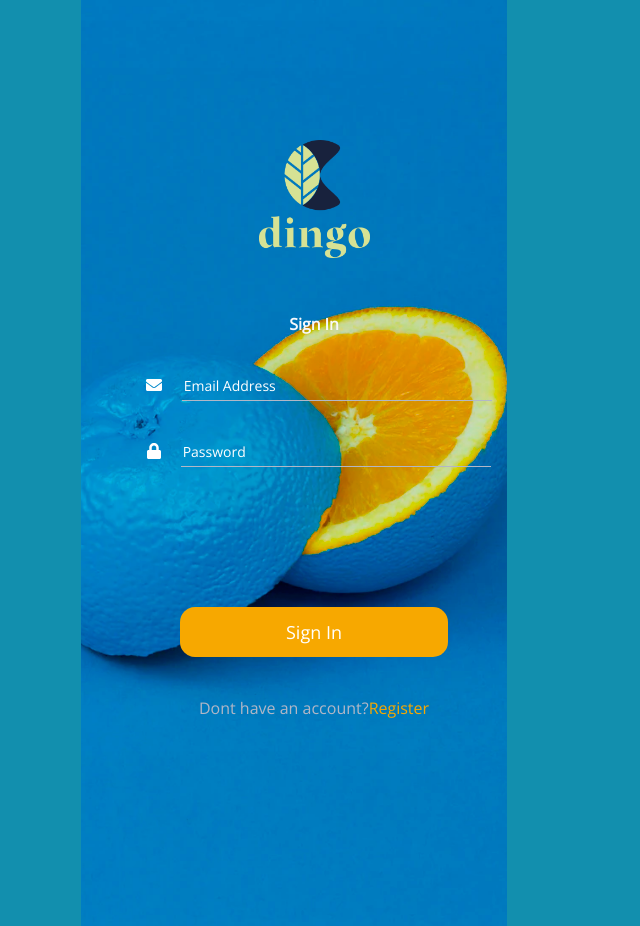
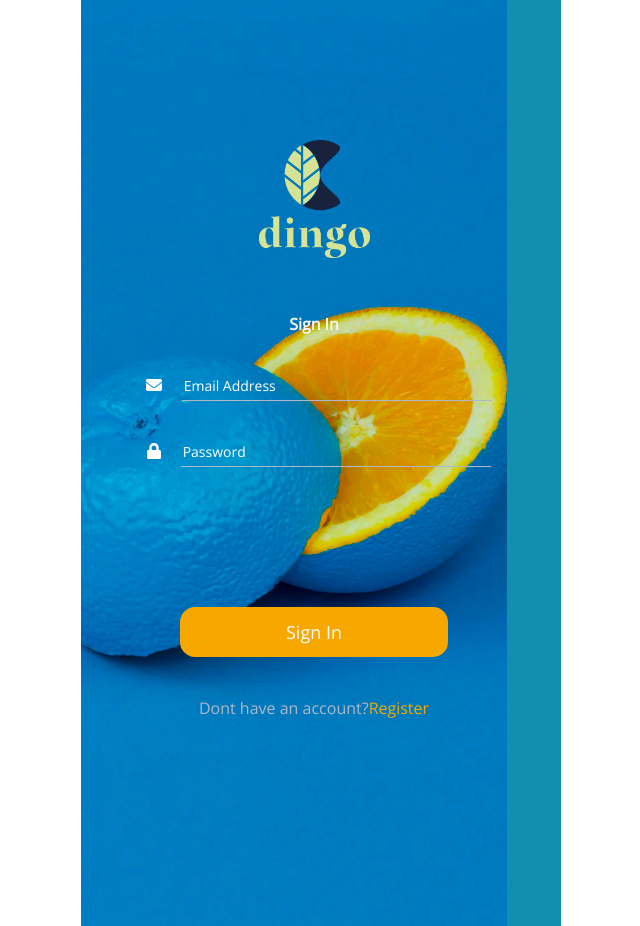
Before and after one commit to isabelgmeg/dingo-client, a React (Create React App) app in the folder client/: page /biometric in a window 1280 px wide. Shown: the whole page, without its empty margins (319-959 px from the left). Built offline with nearby package versions, Linux system fonts and the light colour scheme; no server answers; the HTML template or start-up script is replaced by a standard one.

Commit message:
added nav bar to pages

```diff
--- a/client/src/App.scss
+++ b/client/src/App.scss
@@ -7,4 +7,5 @@
     min-height: 926px;
     align-items: center;
     margin: auto;
+    background-color: $turquoise;
 }
--- a/client/src/components/IngredientCard/IngredientCard.scss
+++ b/client/src/components/IngredientCard/IngredientCard.scss
@@ -1,8 +1,5 @@
 @import "../../styles/utilities.scss";
 
-body {
-  background-color: $turquoise;
-}
 .ingredientCard {
   width: 100%;
   background-color: $off-white;
--- a/client/src/components/NavBar/NavBar.scss
+++ b/client/src/components/NavBar/NavBar.scss
@@ -33,7 +33,7 @@
             padding-inline: 0.5rem;
             display: inline-block;
             width: 100%;
-            height:40px;
+            height:30px;
             border-radius: 50%;
             font-size: 1rem;
             color:$off-white;
--- a/client/src/pages/BiometricPage.jsx
+++ b/client/src/pages/BiometricPage.jsx
@@ -13,6 +13,7 @@ export default function BiometricPage() {
 
   return (
     <div className="biometricPage_container">
+      <NavBar />
       {userBiometrics !== null ? (
         <div className="biometricPage_container_data">
           <BiometricData
--- a/client/src/pages/MealPlanPage.jsx
+++ b/client/src/pages/MealPlanPage.jsx
@@ -28,7 +28,7 @@ export default function MealPlanPage() {
 
   return (
     <div className="mealPlanPage_container">
-          <NavBar />
+      <NavBar />
       <p className="mealPlanPage_container_text">
         Ready to generate a menu following your objectuves and intolerances?
       </p>
--- a/client/src/styles/biometric.scss
+++ b/client/src/styles/biometric.scss
@@ -2,6 +2,7 @@
 
 .biometricPage_container {
   width: 100%;
+  height: 100%;
   align-items: center;
   margin: auto;
   align-self: center;
```
